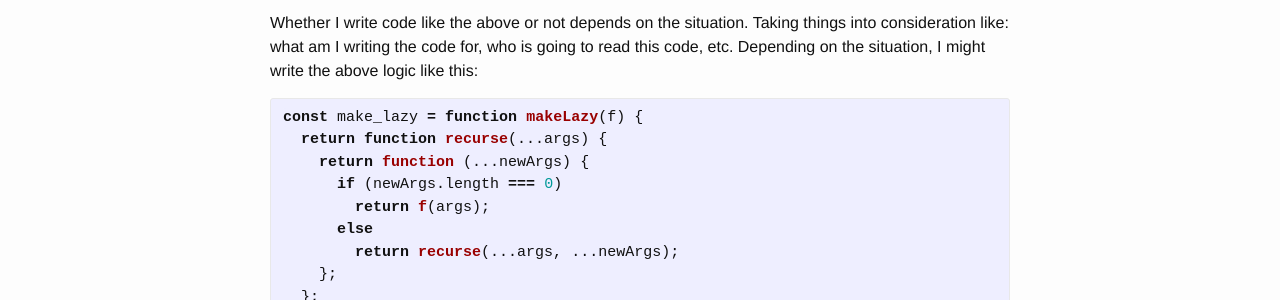
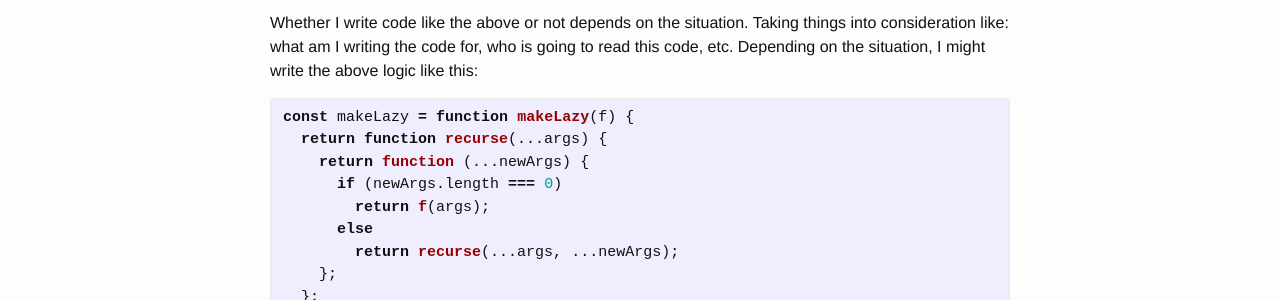
Before and after one commit to opensoars/portfolio, a Jekyll site: the page built from me.md, in a window 1280 px wide and 900 px high, scrolled down 1834 px. Shown: the part 151-451 px from the top of the window. Built offline with Jekyll 4.4.1, drawn with Linux system fonts in a browser that asks for light colours.

Commit message:
underscore -> camel

```diff
--- a/me.md
+++ b/me.md
@@ -62,7 +62,7 @@ Whether I write code like the above or not depends on the situation. Taking thin
 
 {:.custom-code}
 {% highlight javascript %}
-const make_lazy = function makeLazy(f) {
+const makeLazy = function makeLazy(f) {
   return function recurse(...args) {
     return function (...newArgs) {
       if (newArgs.length === 0)
```
